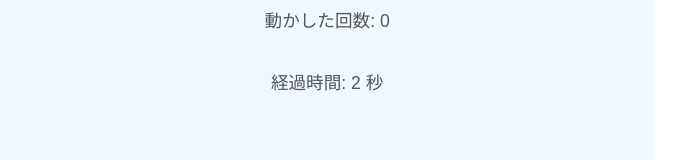
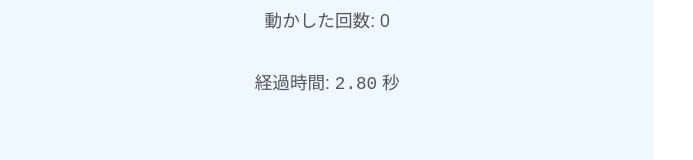
Before and after one commit to teketekepon/2026-0202-AgenticCoding, a React (Vite) app: page / in a window 1280 px wide. Both pictures are taken after a click on the button "簡単 (3個)". Shown: the part 411-571 px from the top of the page, without its empty margins (0-693 px from the left). Built offline with nearby package versions, Linux system fonts and the light colour scheme.

Commit message:
タイマー表示を改善

```diff
--- a/src/components/Game.css
+++ b/src/components/Game.css
@@ -244,6 +244,13 @@ li {
   cursor: not-allowed;
 }
 
+.timer {
+  font-family: 'Courier New', 'Monaco', monospace;
+  display: inline-block;
+  min-width: 40px;
+  text-align: right;
+}
+
 @media (max-width: 600px) {
   .App {
     padding: 10px;
--- a/src/components/Game.tsx
+++ b/src/components/Game.tsx
@@ -66,9 +66,9 @@ export function Game() {
             clearInterval(interval);
             return prevTime;
           }
-          return Math.floor((Date.now() - startTime) / 1000);
+          return Math.round((Date.now() - startTime) / 10) / 100;
         });
-      }, 1000);
+      }, 10);  // 10ms（0.01秒）ごとに更新
       return () => clearInterval(interval);
     }
   }, [gameStarted, startTime, autoMode, poles, numDisks]);
@@ -233,7 +233,7 @@ export function Game() {
             <li>お皿は動かすか、置くか、しかできないよ。</li>
           </ul>
           <p>動かした回数: {moves}</p>
-          <p>経過時間: {elapsedTime} 秒</p>
+          <p>経過時間: <span className="timer">{elapsedTime.toFixed(2)}</span> 秒</p>
           <div className="hanoi-board">
             {poles.map((pole, poleIndex) => (
               <div
```
